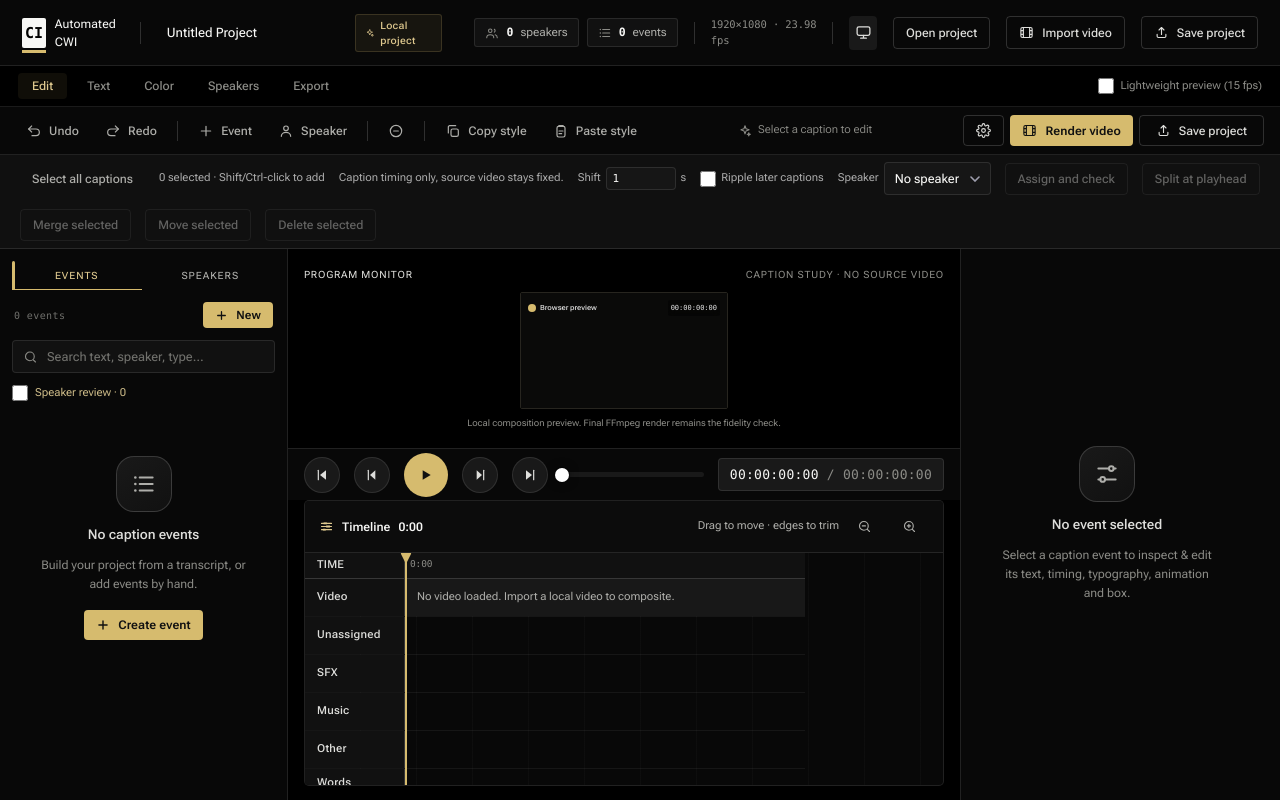
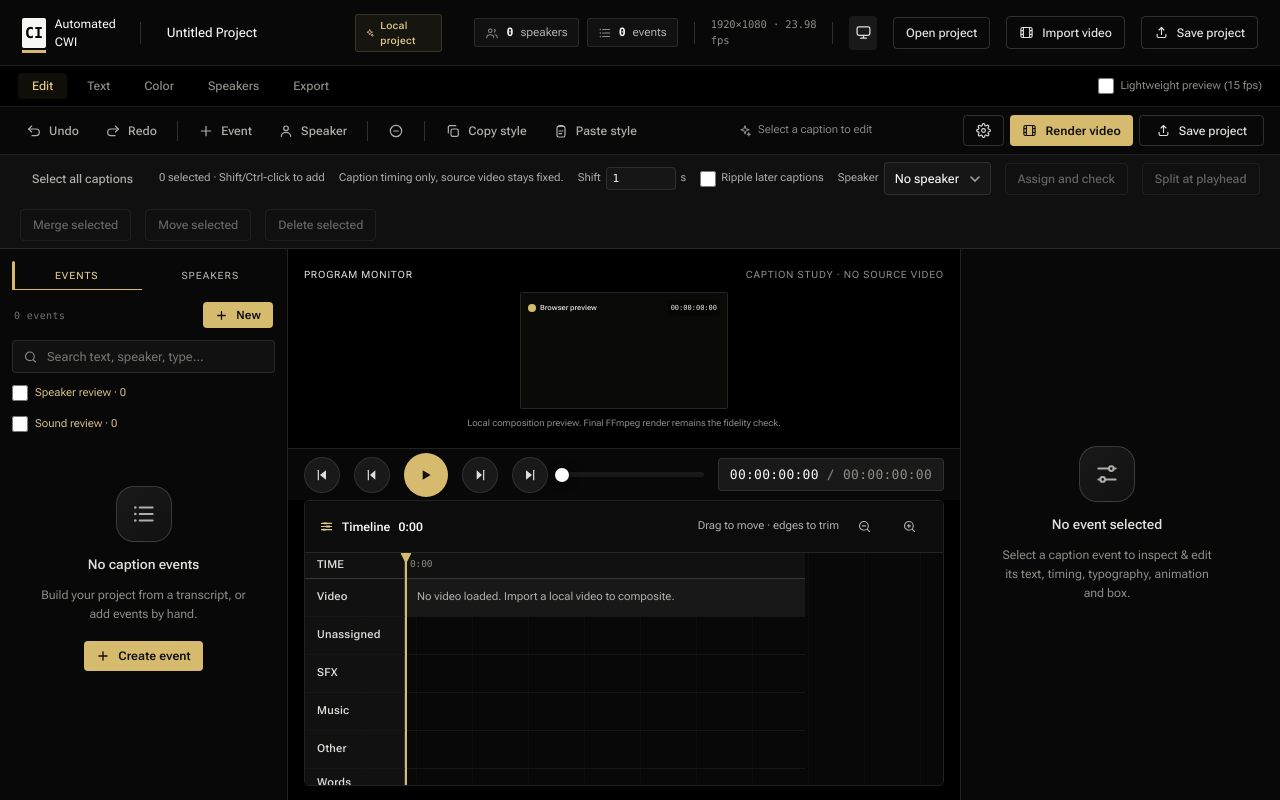
Before and after one commit to AnonymousCoderArtist/Caption_With_Intention_v2, a React (Vite) app in the folder frontend/editor/: page / in a window 1280 px wide. Both pictures are taken after a click on the button "New project". Built offline with nearby package versions, Linux system fonts and the light colour scheme.

Commit message:
feat(M12): expose pending sound suggestions for desktop review
Co-authored-by: Instinct Agent <agent@instinct.com>

```diff
--- a/frontend/editor/src/components/EventItem.tsx
+++ b/frontend/editor/src/components/EventItem.tsx
@@ -1,5 +1,6 @@
 import type { CaptionEvent, Speaker } from "@/types/project";
 import { fmtTime, EVENT_TYPES } from "@/lib/theme";
+import {soundNeedsReview} from '@/lib/soundReview';
 import {speakerReviewReasons} from "@/lib/speakerReview";
 import { Icon } from "@/lib/icons";
 
@@ -31,6 +32,8 @@ export function EventItem({
       onKeyDown={e=>{if(e.target!==e.currentTarget)return;if(e.key==='Enter'||e.code==='Space'){e.preventDefault();e.stopPropagation();onSelect(e.shiftKey||e.ctrlKey||e.metaKey);}}}
     >
       {speakerReviewReasons(event,speakers).length>0&&<span className="speaker-warning">Check speaker</span>}
+
+      {soundNeedsReview(event)&&<span className="speaker-warning">Check sound</span>}
 
       {/* top row */}
       <div style={{ display: "flex", alignItems: "center", gap: 8, marginBottom: 7 }}>
--- a/frontend/editor/src/components/EventList.tsx
+++ b/frontend/editor/src/components/EventList.tsx
@@ -1,6 +1,7 @@
 import { useMemo, useState } from "react";
 import type { CaptionEvent, Speaker } from "@/types/project";
 import { EventItem } from "./EventItem";
+import {soundNeedsReview} from '@/lib/soundReview';
 import {speakerReviewReasons} from "@/lib/speakerReview";
 import { Icon } from "@/lib/icons";
 
@@ -25,9 +26,10 @@ export function EventList({
 }: EventListProps) {
   const [query, setQuery] = useState("");
   const [reviewOnly,setReviewOnly]=useState(false);
+  const [soundOnly,setSoundOnly]=useState(false);
   const filtered = useMemo(() => {
     const q = query.trim().toLowerCase();
-    const candidates=reviewOnly?events.filter(e=>speakerReviewReasons(e,speakers).length):events;
+    const candidates=events.filter(e=>(!reviewOnly||speakerReviewReasons(e,speakers).length)&&(!soundOnly||soundNeedsReview(e)));
     if (!q) return candidates;
     return candidates.filter(
       (e) =>
@@ -37,7 +39,7 @@ export function EventList({
         speakers.find((s) => s.id === e.speaker_id)?.name.toLowerCase()
           .includes(q),
     );
-  }, [events, query, speakers,reviewOnly]);
+  }, [events, query, speakers,reviewOnly,soundOnly]);
 
   return (
     <div style={{ display: "flex", flexDirection: "column", height: "100%", minHeight: 0 }}>
@@ -75,6 +77,7 @@ export function EventList({
       </div>
 
       <label className="review-filter"><input type="checkbox" checked={reviewOnly} onChange={e=>setReviewOnly(e.target.checked)}/> Speaker review · {events.filter(e=>speakerReviewReasons(e,speakers).length).length}</label>
+      <label className="review-filter"><input type="checkbox" checked={soundOnly} onChange={e=>setSoundOnly(e.target.checked)}/> Sound review · {events.filter(soundNeedsReview).length}</label>
       {/* list / empty */}
       {filtered.length === 0 ? (
         <div className="empty-state">
@@ -82,14 +85,14 @@ export function EventList({
             <Icon name="list" size={24} />
           </div>
           <div className="empty-title">
-            {query ? "No matching events" : reviewOnly ? "Speaker review complete" : "No caption events"}
+            {query ? "No matching events" : soundOnly ? "Sound review complete" : reviewOnly ? "Speaker review complete" : "No caption events"}
           </div>
           <div className="empty-body">
             {query
               ? "Try a different search term."
-              : reviewOnly ? "No captions match this review filter. Turn it off to see all captions." : "Build your project from a transcript, or add events by hand."}
+              : (reviewOnly||soundOnly) ? "No captions match this review filter. Turn it off to see all captions." : "Build your project from a transcript, or add events by hand."}
           </div>
-          {!query && !reviewOnly && (
+          {!query && !reviewOnly && !soundOnly && (
             <button className="primary" onClick={onNew} style={{ marginTop: 4 }}>
               <Icon name="plus" size={14} strokeWidth={2.4} />
               Create event
--- /dev/null
+++ b/frontend/editor/src/lib/soundReview.ts
@@ -0,0 +1,4 @@
+import type {CaptionEvent} from '@/types/project';
+export function soundNeedsReview(event:CaptionEvent):boolean{
+ return ['music','sound_effect'].includes(event.type)&&event.review_state==='pending'&&!!event.source_model;
+}
```
Also changed, not shown: 2 other files (tests, documents, lock files or other folders).
